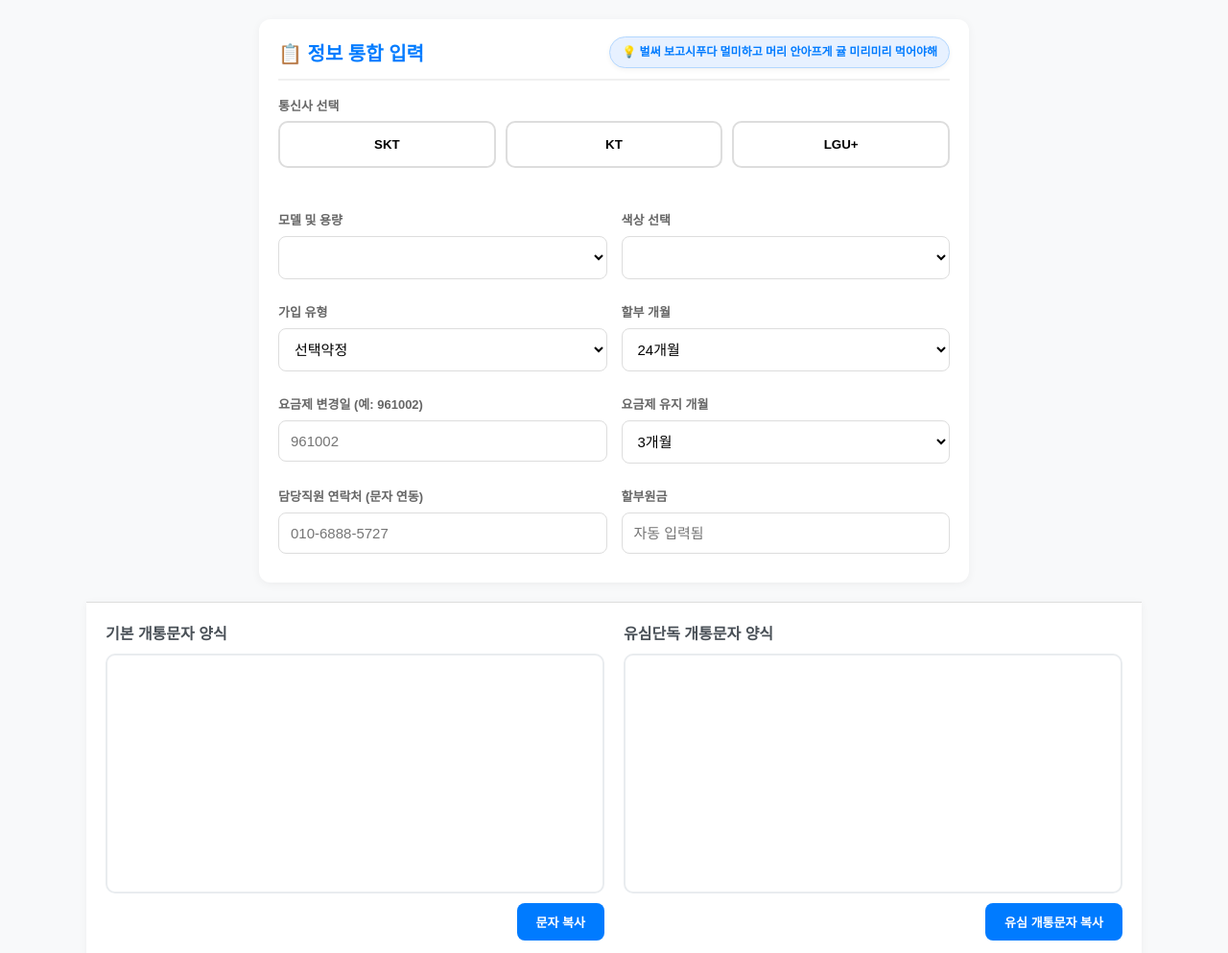
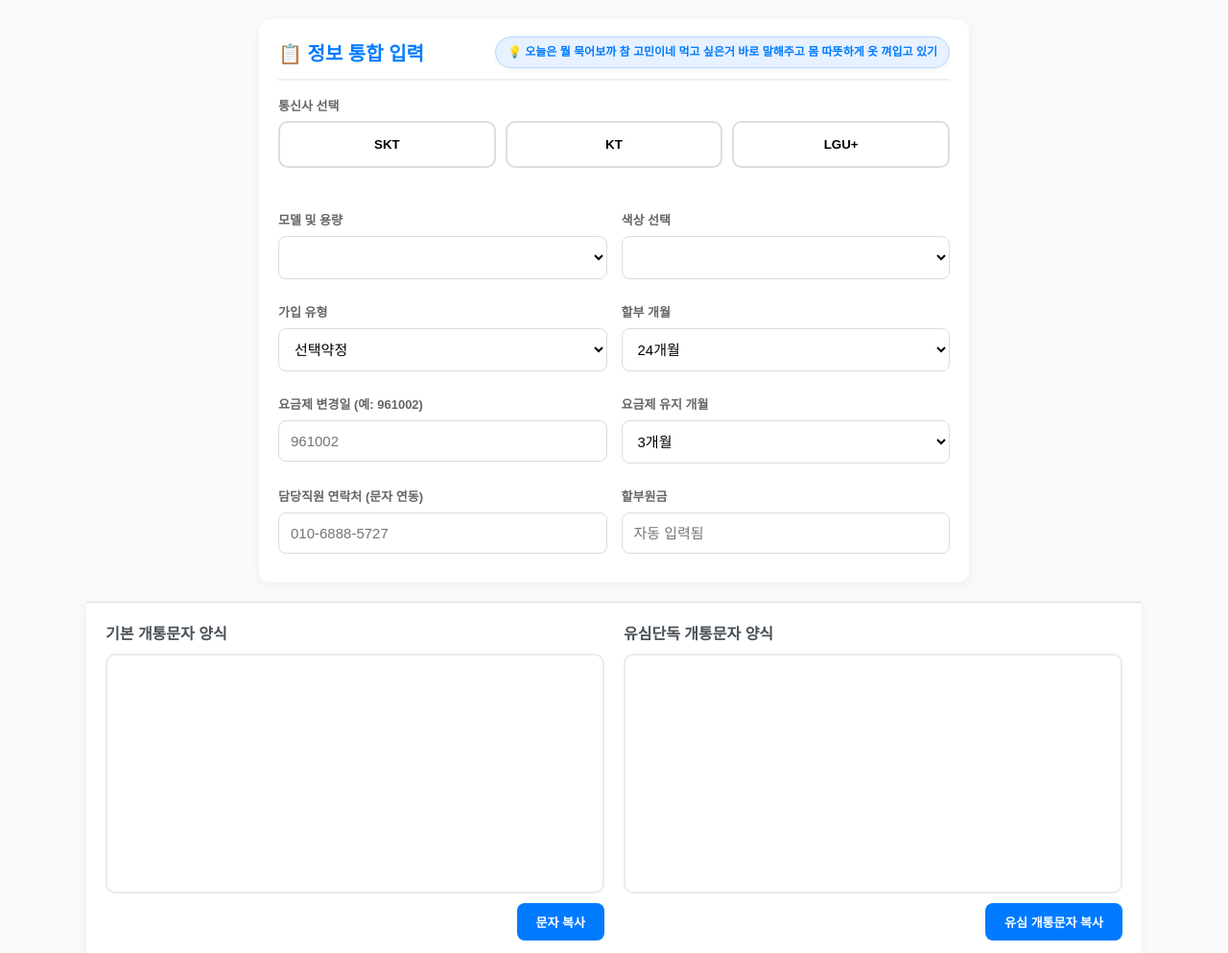
Before and after one commit to leejinwon012/kyung-leave-work, a plain HTML site: page index.html in a window 1280 px wide. Shown: the top 993 px of the page at 96% size. Drawn offline with Linux system fonts and the light colour scheme.

Commit message:
fix: 한마디 업데이트

```diff
--- a/index.html
+++ b/index.html
@@ -86,7 +86,7 @@
 <body>
 
     <div class="card" style="max-width: 700px; margin-left: auto; margin-right: auto;">
-        <div class="today-message right-top">💡 벌써 보고시푸다 멀미하고 머리 안아프게 귤 미리미리 먹어야해 </div>
+        <div class="today-message right-top">💡 오늘은 뭘 묵어보까 참 고민이네 먹고 싶은거 바로 말해주고 몸 따뜻하게 옷 껴입고 있기 </div>
         <h2>📋 정보 통합 입력</h2>
         <div class="input-grid">
             <div class="input-group" style="grid-column: span 2;">
```
